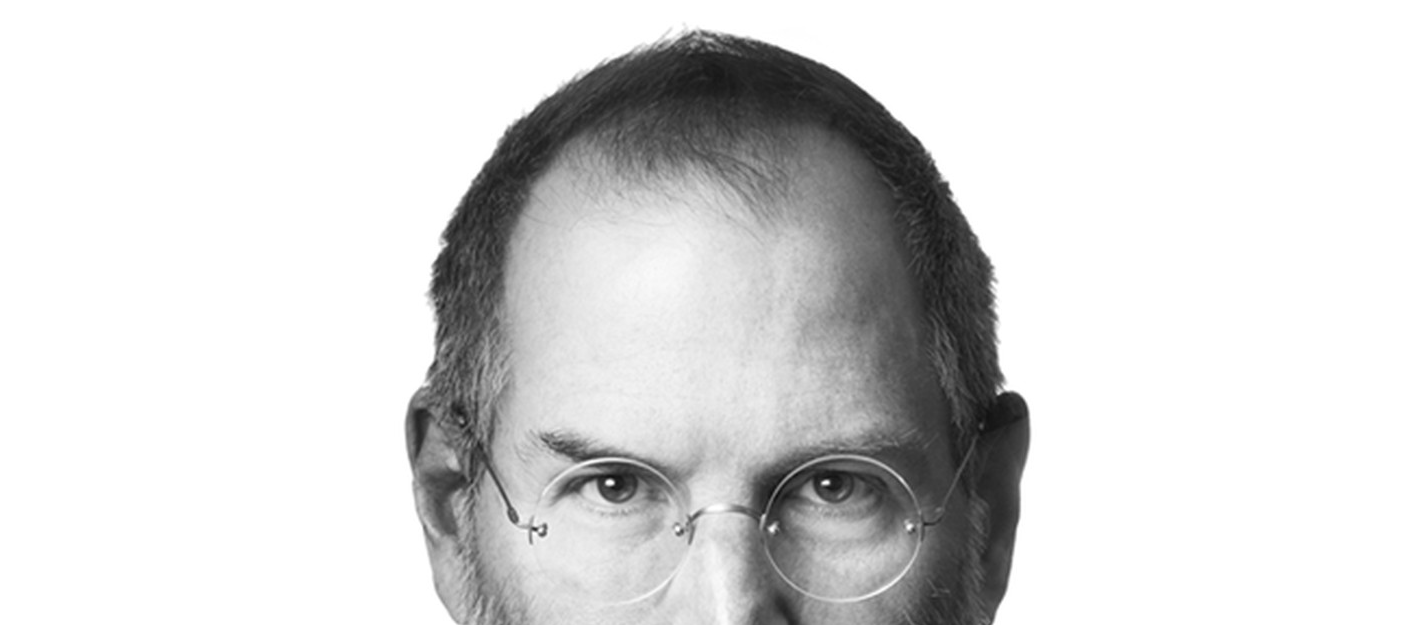
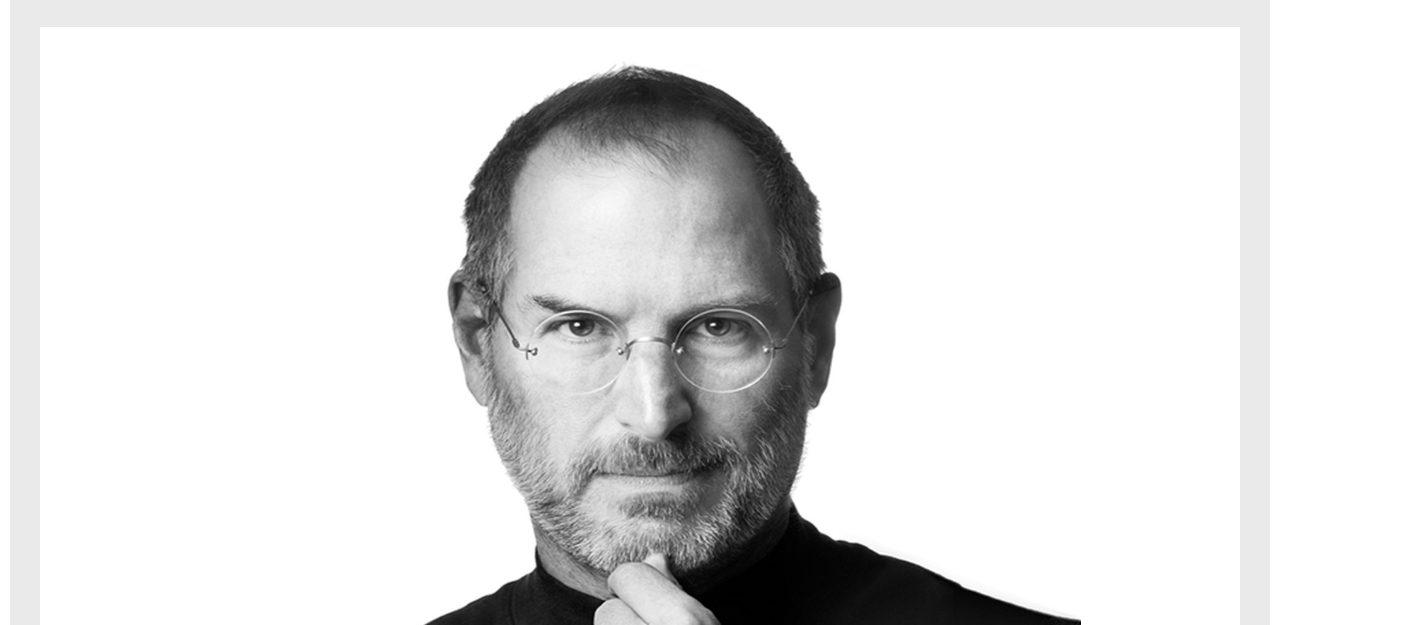
Before and after one commit to MateteGS/anotherone, a plain HTML site: page index.html in a window 1280 px wide. Shown: the part 175-800 px from the top of the page, 1410 px wide, since content can reach past the window. Drawn offline with Linux system fonts and the light colour scheme.

Commit message:
image section

```diff
--- a/index.html
+++ b/index.html
@@ -15,7 +15,7 @@
         </div>
         <div id="two">
             <figure>
-                <img src="stevejobs.1419962519.jpeg" alt="Job's">
+                <img src="stevejobs.1419962519.jpeg" id="image" alt="Job's">
                 <figcaption>Those who are crazy enough to think they can do it are the one's who eventually do</figcaption>
             </figure>
         </div>
--- a/style.css
+++ b/style.css
@@ -26,3 +26,19 @@ h1 {
     padding: 2.4rem;
     padding-bottom: 1.4rem;
 }
+
+.img {
+    object-fit: cover;
+    width: 100%;
+}
+
+#image {
+    width: 76%;
+    height: 800px;
+}
+#two {
+    text-align: center;
+    background-color: white;
+    padding: 20px;
+    margin: 30px;
+}
```
